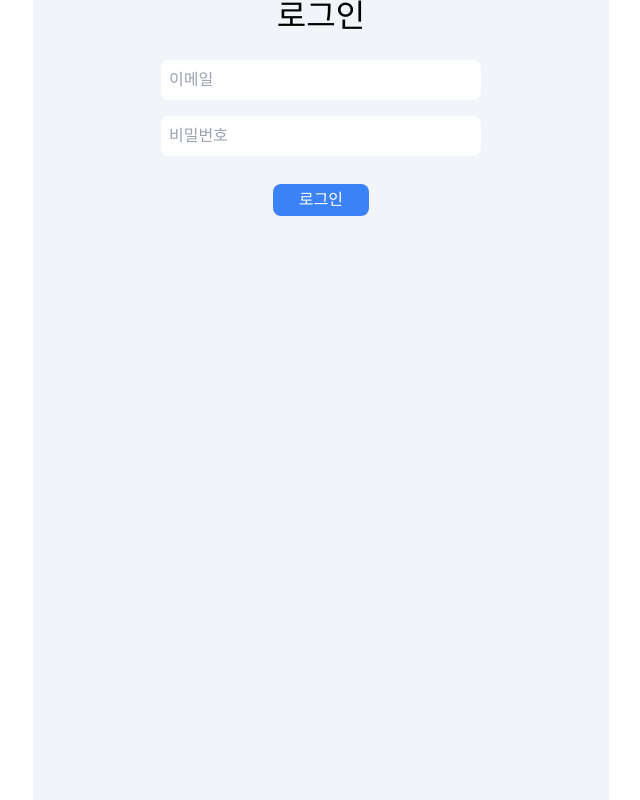
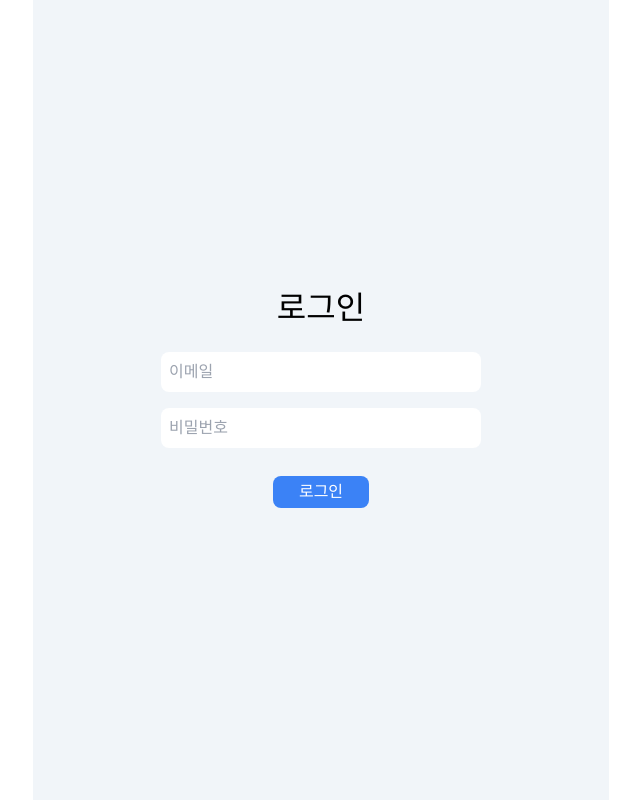
Before and after one commit to jinyoung234/wanted-pre-onboarding-challenge-fe-1, a Next.js app: page /sign-in in a window 1280 px wide. Shown: the whole page, without its empty margins (319-959 px from the left). Built offline with nearby package versions, Linux system fonts and the light colour scheme.

Commit message:
:lipstick: design : 루트 레이아웃 컴포넌트 로그인 & 회원 가입 페이지 스타일 오류 수정
로그인 & 회원 가입 페이지에서 가운데가 아닌 상단에 위치하는 오류 수정

```diff
--- a/src/components/templates/layout/index.tsx
+++ b/src/components/templates/layout/index.tsx
@@ -1,3 +1,5 @@
+import {classNames} from '@/utils'
+import {useRouter} from 'next/router'
 import React from 'react'
 
 interface LayoutProps {
@@ -5,7 +7,9 @@ interface LayoutProps {
 }
 
 function Layout({children}: LayoutProps) {
-  return <div className='max-w-xl mx-auto h-screen bg-slate-100 flex flex-col'>{children}</div>
+  const {pathname} = useRouter()
+  const AuthStyle = pathname !== '/' && classNames('justify-center')
+  return <div className={`max-w-xl mx-auto h-screen bg-slate-100 flex flex-col ${AuthStyle}`}>{children}</div>
 }
 
 export default Layout
```
